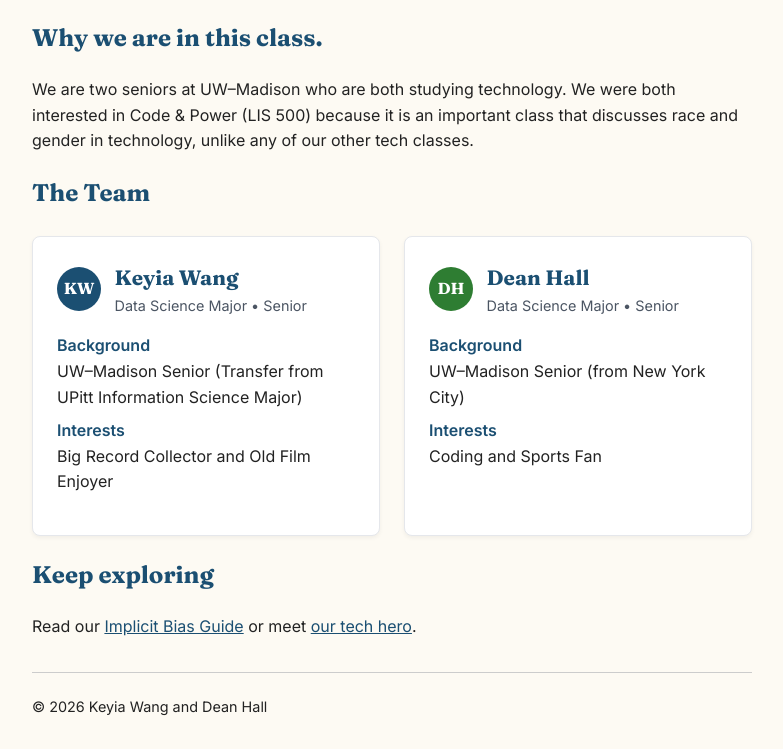
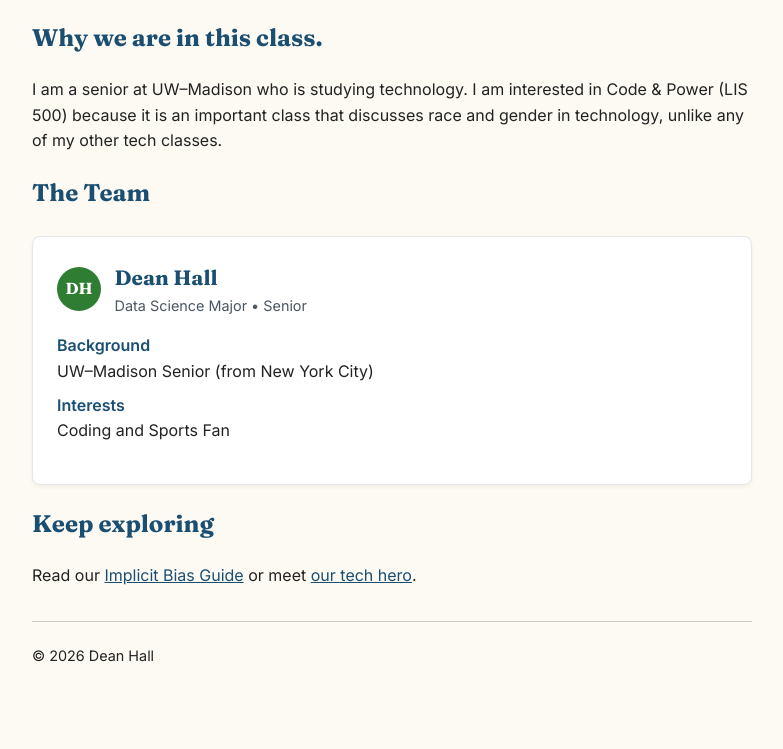
Before and after one commit to deanhall31/lis500, a plain HTML site: page about.html in a window 1280 px wide. Shown: the part 127-876 px from the top of the page, without its empty margins (248-1031 px from the left). After the commit the page ends 824 px from the top, so only its background shows below. Drawn offline with Linux system fonts and the light colour scheme.

Commit message:
Update about.html

```diff
--- a/about.html
+++ b/about.html
@@ -37,31 +37,14 @@
 
         <!-- Fixed the types, style, and heading of this intro paragraph DH -->
         <h2>Why we are in this class.</h2>
-        <p>We are two seniors at UW&ndash;Madison who are both studying technology.
-           We were both interested in Code &amp; Power (LIS 500) because it is an important class that discusses race and gender in technology,
-           unlike any of our other tech classes.</p>
+        <p>I am a senior at UW&ndash;Madison who is studying technology.
+           I am interested in Code &amp; Power (LIS 500) because it is an important class that discusses race and gender in technology,
+           unlike any of my other tech classes.</p>
 
         <h2>The Team</h2>
 
         <div class="team-grid">
-            <!--This is Keyia Wang's Profile Card (KW) -->
-                <article class="profile-card" aria-labelledby="member-kw">
-                    <div class="profile-header">
-                        <div class="avatar avatar-kw" aria-hidden="true">KW</div>
-                        <div>
-                            <h3 id="member-kw">Keyia Wang</h3>
-                            <p class="member-role">Data Science Major &bull; Senior</p>
-                        </div>
-                    </div>
-                    <dl class="profile-meta">
-                        <dt>Background</dt>
-                        <dd>UW&ndash;Madison Senior (Transfer from UPitt Information Science Major)</dd>
-                        <dt>Interests</dt>
-                        <dd>Big Record Collector and Old Film Enjoyer</dd>
-                    </dl>
-                </article>
-
-                <!--This is Dean Hall's Profile Card (KW)-->
+                            <!--This is Dean Hall's Profile Card (KW)-->
                 <article class="profile-card" aria-labelledby="member-dh">
                     <div class="profile-header">
                         <div class="avatar avatar-dh" aria-hidden="true">DH</div>
@@ -86,7 +69,7 @@
     </main>
 
     <footer>
-        <p>&copy; 2026 Keyia Wang and Dean Hall</p>
+        <p>&copy; 2026 Dean Hall</p>
     </footer>
 </body>
 </html>
```
